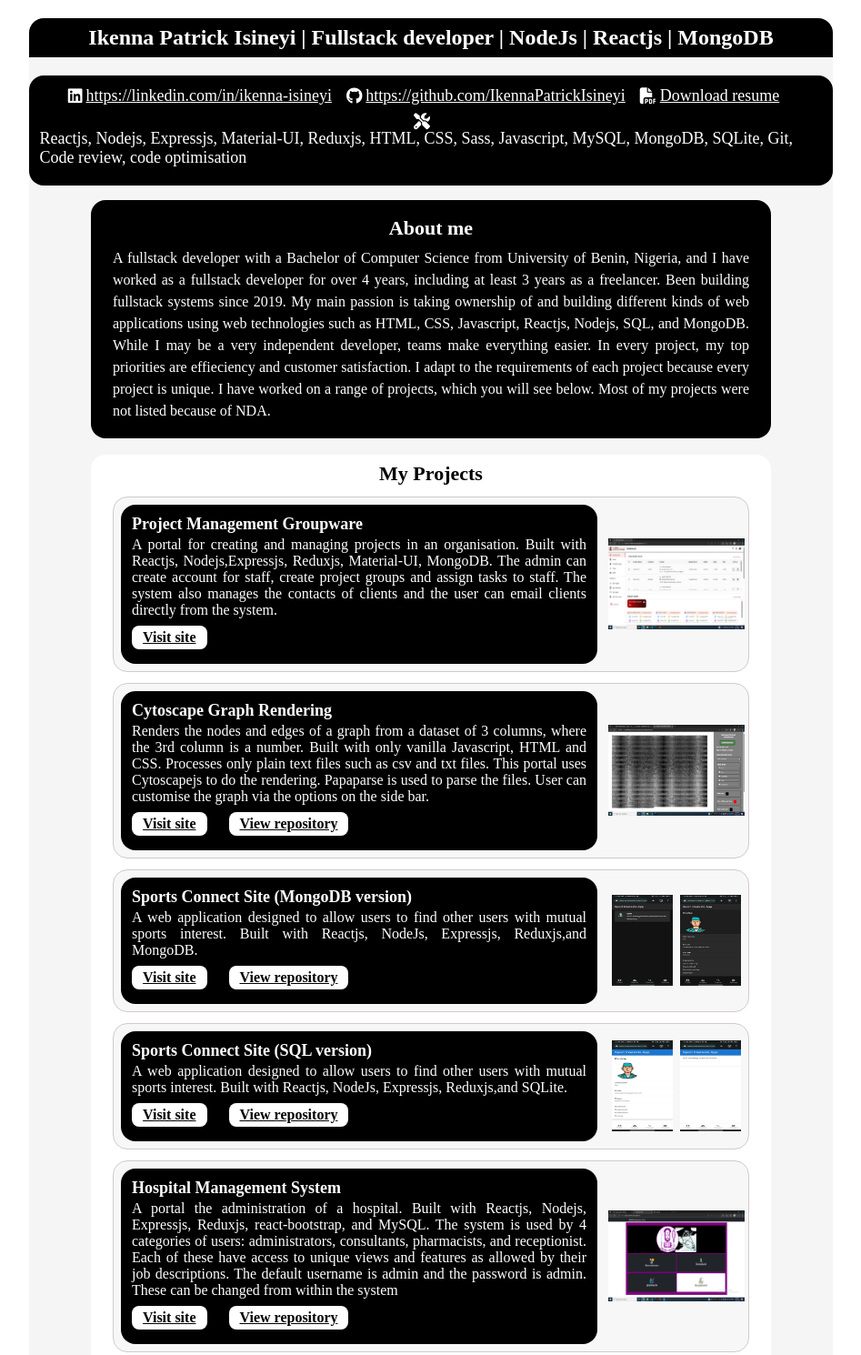
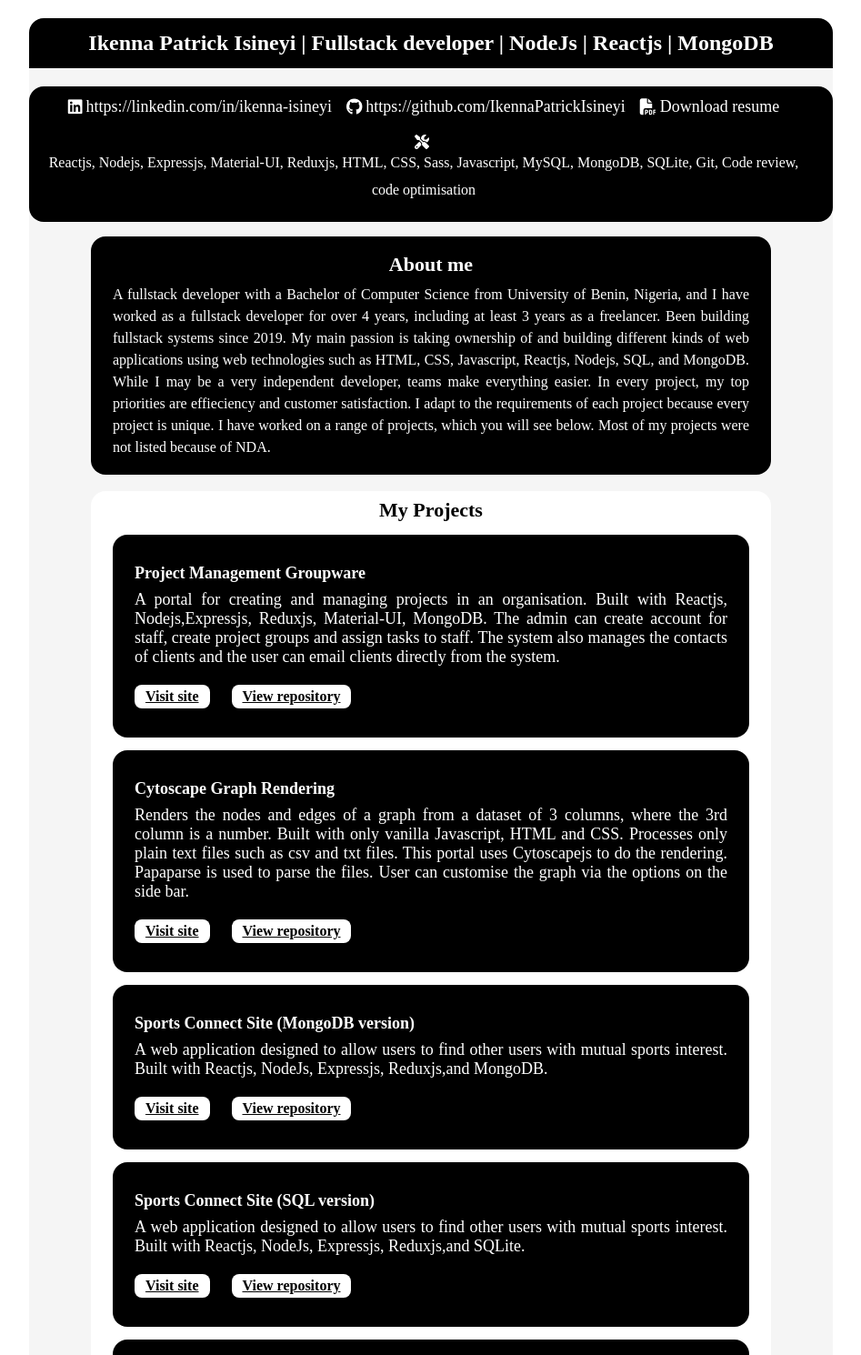
Before and after one commit to IkennaPatrickIsineyi/portfolio, a plain HTML site: page index.html in a window 1280 px wide. Shown: the top 1490 px of the page at 91% size, without its empty margins (166-1113 px from the left). Drawn offline with Linux system fonts and the light colour scheme.

Commit message:
Add files via upload

```diff
--- a/index.html
+++ b/index.html
@@ -33,7 +33,7 @@
                     <span class="flex">
                         <i id="icon" class="fa-solid fa-file-pdf"></i>
                         <a target="_blank" id="site"
-                            href="https://github.com/IkennaPatrickIsineyi/portfolio/files/11714577/ikenna-isineyi-resume-main.pdf">Download
+                            href="https://github.com/IkennaPatrickIsineyi/portfolio/files/11760961/ikenna-isineyi-resume.pdf">Download
                             resume</a>
                     </span>
                 </div>
@@ -41,9 +41,9 @@
                 <div class="subheading-2">
                     <!-- Tools -->
                     <div class="flex">
-                        <i id="icon" class="fas fa-tools"></i>
+                        <i id="icon" class="fas fa-tools"> </i>
                         <div>
-                            <span>
+                            <span class="tools">
                                 Reactjs, Nodejs, Expressjs, Material-UI, Reduxjs, HTML, CSS, Sass, Javascript, MySQL,
                                 MongoDB, SQLite, Git, Code review, code optimisation
                             </span>
@@ -74,7 +74,7 @@
             <div class="portfolio-container">
                 <div class="portfolio-heading">My Projects</div>
                 <!-- Project Management Groupware -->
-                <div class="portfolio-item">
+
 
                 <!-- Brief description -->
                 <div class="portfolio-details">
@@ -89,19 +89,21 @@
                     <div class="portfolio-footer">
                         <a target="_blank" class="site" href="https://blossom-darkened-heath.glitch.me">Visit
                             site</a>
+                        <a target="_blank" class="site" href="https://github.com/adeyemi007/lamidgroupware">View
+                            repository</a>
                     </div>
                 </div>
 
                 <!-- Thumbnail -->
-                    <img src="groupware1.png" class="portfolio-img" />
+                <!--  <img src="groupware1.png" class="portfolio-img" /> -->
 
-                </div>
+
 
                 <!-- Cytoscape graph -->
-                <div class="portfolio-item">
+
 
                 <!-- Brief description -->
-                    <span class="portfolio-details">
+                <div class="portfolio-details">
                     <span class="portfolio-details-heading">Cytoscape Graph Rendering</span> <br>
                     Renders the nodes and edges of a graph from a dataset of 3 columns, where the 3rd column is a
                     number. Built with only vanilla Javascript, HTML and CSS.
@@ -115,17 +117,17 @@
                         <a target="_blank" class="site" href="https://github.com/projectIke/Graph-Generator">View
                             repository</a>
                     </div>
-                    </span>
+                </div>
 
                 <!-- Thumbnail -->
-                    <img src="cytoscape.png" class="portfolio-img" />
-                </div>
+                <!--   <img src="cytoscape.png" class="portfolio-img" /> -->
+
 
                 <!-- Sports connect  -->
-                <div class="portfolio-item">
+
 
                 <!-- Brief description -->
-                    <span class="portfolio-details">
+                <div class="portfolio-details">
                     <span class="portfolio-details-heading">Sports Connect Site (MongoDB version)</span> <br>
                     A web application designed to allow users to find other users with mutual sports interest.
                     Built with Reactjs, NodeJs, Expressjs, Reduxjs,and MongoDB.
@@ -136,20 +138,19 @@
                             href="https://github.com/IkennaPatrickIsineyi/sports-connect">View
                             repository</a>
                     </div>
-                    </span>
+                </div>
 
                 <!-- Thumbnail -->
-                    <div class="portfolio-img">
+                <!--  <div class="portfolio-img">
                         <img src="sport-connect1.jpg" class="portfolio-img" />
                         <img src="sport-connect2.jpg" class="portfolio-img" />
-                    </div>
-                </div>
+                    </div> -->
 
                 <!-- Sports connect  -->
-                <div class="portfolio-item">
+
 
                 <!-- Brief description -->
-                    <span class="portfolio-details">
+                <div class="portfolio-details">
                     <span class="portfolio-details-heading">Sports Connect Site (SQL version)</span> <br>
                     A web application designed to allow users to find other users with mutual sports interest.
                     Built with Reactjs, NodeJs, Expressjs, Reduxjs,and SQLite.
@@ -160,21 +161,21 @@
                             href="https://github.com/IkennaPatrickIsineyi/sports-connect-mongodb-version">View
                             repository</a>
                     </div>
-                    </span>
+                </div>
 
                 <!-- Thumbnail -->
-                    <div class="portfolio-img">
+                <!--    <div class="portfolio-img">
                         <img src="sport-connect3.jpg" class="portfolio-img" />
                         <img src="sport-connect4.jpg" class="portfolio-img" />
-                    </div>
+                    </div> -->
 
-                </div>
+
 
                 <!-- Hospital management system -->
-                <div class="portfolio-item">
+
 
                 <!-- Brief description -->
-                    <span class="portfolio-details">
+                <div class="portfolio-details">
                     <span class="portfolio-details-heading">Hospital Management System</span> <br>
                     A portal the administration of a hospital. Built with Reactjs, Nodejs, Expressjs, Reduxjs,
                     react-bootstrap, and MySQL.
@@ -189,17 +190,16 @@
                             href="https://github.com/IkennaPatrickIsineyi/hospital-management-system">View
                             repository</a>
                     </div>
-                    </span>
+                </div>
 
                 <!-- Thumbnail -->
-                    <img src="hms.png" class="portfolio-img" />
-                </div>
+                <!-- <img src="hms.png" class="portfolio-img" /> -->
+
 
                 <!-- Examination timetable generating system-->
-                <div class="portfolio-item">
 
                 <!-- Brief description -->
-                    <span class="portfolio-details">
+                <div class="portfolio-details">
                     <span class="portfolio-details-heading">Examination Timetable Generating System</span> <br>
                     A system that automatically generates the 1st and 2nd semester examination timetable for a
                     department
@@ -214,17 +214,17 @@
                             href="https://github.com/IkennaPatrickIsineyi/department-exam-timetable-generator">View
                             repository</a>
                     </div>
-                    </span>
+                </div>
 
                 <!-- Thumbnail -->
-                    <img src="timetable.png" class="portfolio-img" />
-                </div>
+                <!-- <img src="timetable.png" class="portfolio-img" /> -->
+
 
                 <!-- Android Result processing system -->
-                <div class="portfolio-item">
+
 
                 <!-- Brief description -->
-                    <span class="portfolio-details">
+                <div class="portfolio-details">
                     <span class="portfolio-details-heading">Result Processing System</span> <br>
                     An android app that takes the scores of students as input and generates the semester result
                     and outputs it in a well formatted Excel file. Built with Flutter. It has been years I worked
@@ -237,17 +237,16 @@
                             href="https://github.com/IkennaPatrickIsineyi/result-Processor">View
                             repository</a>
                     </div>
-                    </span>
+                </div>
 
                 <!-- Thumbnail -->
-                    <img src="apk.jpg" class="portfolio-img" />
-                </div>
+                <!--    <img src="apk.jpg" class="portfolio-img" /> -->
+
 
                 <!-- Event management system -->
-                <div class="portfolio-item">
 
                 <!-- Brief description -->
-                    <span class="portfolio-details">
+                <div class="portfolio-details">
                     <span class="portfolio-details-heading">Event Management System</span> <br>
                     An Android app that allows anyone who needs an event planner to find one within their
                     neighborhood. Built with Flutter, Python, and MySQL.
@@ -260,17 +259,17 @@
                         <a target="_blank" class="site" href="https://github.com/IkennaPatrickIsineyi/eventgig">View
                             repository</a>
                     </div>
-                    </span>
+                </div>
 
                 <!-- Thumbnail -->
-                    <img src="apk.jpg" class="portfolio-img" />
-                </div>
+                <!--   <img src="apk.jpg" class="portfolio-img" /> -->
+
 
                 <!-- E-commerce site -->
-                <div class="portfolio-item">
+
 
                 <!-- Brief description -->
-                    <span class="portfolio-details">
+                <div class="portfolio-details">
                     <span class="portfolio-details-heading">E-commerce Site</span> <br>
                     A personal e-commerce platform that has been left uncompleted because I got a job and have very
                     litte time to
@@ -281,10 +280,10 @@
                             href="https://github.com/IkennaPatrickIsineyi/Digital-Market">View
                             repository</a>
                     </div>
-                    </span>
+                </div>
                 <!-- Thumbnail -->
-                    <img src="code-only.jpg" class="portfolio-img" />
-                </div>
+                <!--   <img src="code-only.jpg" class="portfolio-img" /> -->
+
             </div>
         </div>
     </div>
--- a/style.css
+++ b/style.css
@@ -5,29 +5,26 @@
      border-radius: 16px;
  }
 
-@media (max-width:600):{
- .body{
-  width:100%
-  }
- }
-
  .heading {
      display: flex;
      justify-content: center;
      flex-wrap: wrap;
      align-items: center;
-     padding: 8px 8px 8px 8px;
+     padding: 14px 30px 14px 30px;
      background-color: black;
      color: white;
      border-radius: 16px 16px 0 0;
+     text-align: center;
+
  }
+
 
  .about-me {
      background-color: black;
      color: white;
      padding: 18px 24px 18px 24px;
      margin: 16px auto 18px auto;
-     width: 700px;
+     max-width: 700px;
      display: flex;
      flex-wrap: wrap;
      text-align: justify;
@@ -37,16 +34,22 @@
  }
 
  .about-me-heading {
-  display: flex;
-  align-items: center;
-  justify-content:center;
      font-weight: 700;
      font-size: 22px;
      margin-bottom: 8px;
+     display: flex;
+     align-items: center;
+     justify-content: center;
+     flex-wrap: nowrap;
  }
 
  .about-me-details {
      line-height: 1.5em;
+ }
+
+ .tools {
+     text-align: center;
+     line-height: 30px;
  }
 
  .subheading-1 {
@@ -54,6 +57,9 @@
      flex-wrap: wrap;
      align-items: center;
      justify-content: center;
+     font-weight: 500;
+     font-size: 18px;
+     margin-bottom: 12px;
  }
 
  .sub-heading-container {
@@ -66,7 +72,7 @@
 
  .portfolio-container {
      background-color: white;
-     width: 700px;
+     max-width: 700px;
      margin: auto;
      padding: 8px 24px 8px 24px;
      border-radius: 16px;
@@ -84,7 +90,7 @@
      align-items: center;
      justify-content: center;
      margin: 0 16px 8px 0;
-  font-size:18px
+     text-align: center;
  }
 
  .portfolio-img {
@@ -108,22 +114,23 @@
  }
 
  .portfolio-details {
-     padding: 8px 12px 8px 12px;
+     padding: 24px;
      text-align: justify;
      background-color: black;
      color: white;
-     margin: 8px;
+     margin: 14px 0 0 0;
      border-radius: 16px;
+     font-size: 18px;
  }
 
  .portfolio-details-heading {
      font-weight: 700;
      font-size: 18px;
-     line-height: 27px;
+     line-height: 37px;
  }
 
  .portfolio-footer {
-     padding: 8px 12px 8px 0;
+     padding: 20px 12px 8px 0;
      text-align: justify;
      display: flex;
      flex-wrap: wrap;
@@ -137,8 +144,14 @@
      margin-right: 24px;
      border-radius: 8px;
      font-weight: 600;
+     font-size: 16px;
+     display: flex;
+     flex-wrap: nowrap;
+     align-items: center;
+
  }
 
  #site {
      color: white;
+     text-decoration: none;
  }
```
Lines whose indentation alone changed are shown as unchanged.
